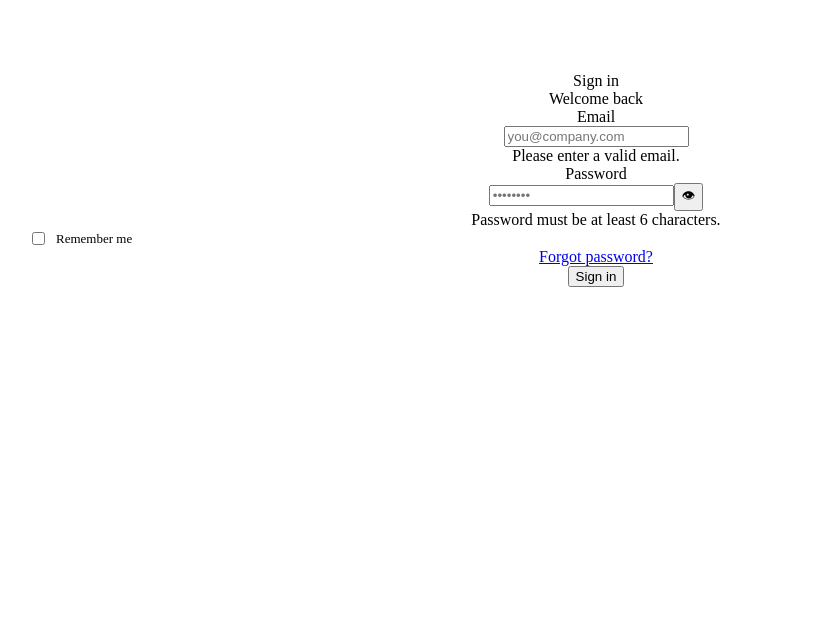
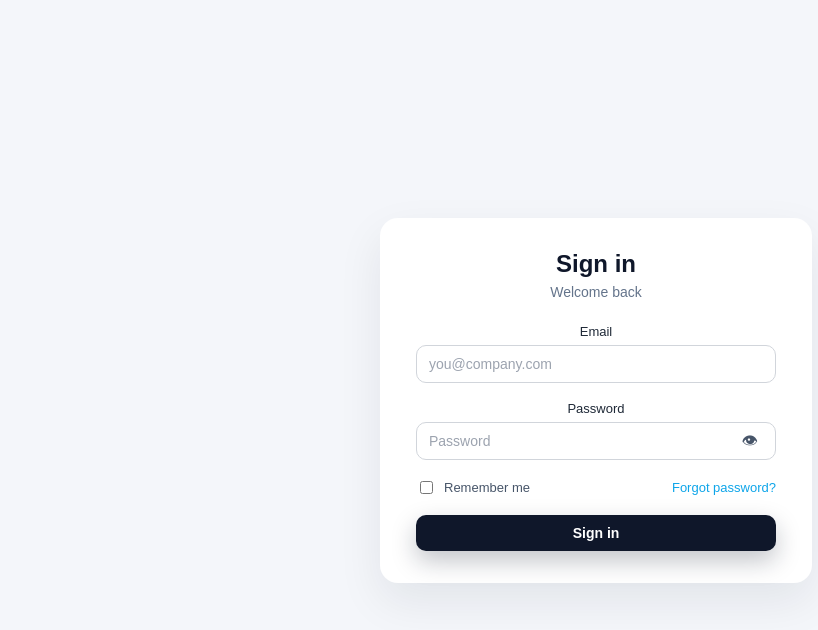
Before and after one commit to FloorBrederode/Webdevy25-26, a React (Vite) app: page /login in a window 1280 px wide. Shown: the top 630 px of the page, without its empty margins (44-862 px from the left). Built offline with nearby package versions, Linux system fonts and the light colour scheme.

Commit message:
fixed login screen

```diff
--- a/src/Login/Login.tsx
+++ b/src/Login/Login.tsx
@@ -1,127 +1,10 @@
-// import { useEffect, useState } from 'react';
-// import { canLogin } from './auth';
-
-// export default function Login({ onSuccess }) {
-//   const [email, setEmail] = useState('');
-//   const [password, setPassword] = useState('');
-//   const [remember, setRemember] = useState(false);
-//   const [showPass, setShowPass] = useState(false);
-//   const [errors, setErrors] = useState({ email: false, password: false });
-
-//   useEffect(() => {
-//     document.body.classList.add('login-page');
-//     return () => document.body.classList.remove('login-page');
-//   }, []);
-
-//   const redirect = () => {
-//     if (typeof onSuccess === 'function') {
-//       onSuccess();
-//     } else {
-//       window.location.href = 'calendar.html';
-//     }
-//   };
-
-//   const handleSubmit = (e) => {
-//     e.preventDefault();
-//     const res = canLogin(email, password);
-//     setErrors(res.errors);
-//     if (!res.ok) return;
-//     redirect();
-//   };
-
-//   return (
-//     <section className="card" aria-labelledby="loginTitle">
-//       <div className="head">
-//         <div className="title" id="loginTitle">Sign in</div>
-//         <div className="muted">Welcome back</div>
-//       </div>
-
-//       <form onSubmit={handleSubmit} noValidate>
-//         <div className="field">
-//           <label htmlFor="email">Email</label>
-//           <div className="input-wrap">
-//             <input
-//               type="email"
-//               id="email"
-//               name="email"
-//               placeholder="you@company.com"
-//               value={email}
-//               onChange={(e) => setEmail(e.target.value)}
-//               required
-//             />
-//           </div>
-//           <div className={`error ${errors.email ? 'show' : ''}`} id="emailError">
-//             Please enter a valid email.
-//           </div>
-//         </div>
-
-//         <div className="field">
-//           <label htmlFor="password">Password</label>
-//           <div className="input-wrap">
-//             <input
-//               type={showPass ? 'text' : 'password'}
-//               id="password"
-//               name="password"
-//               placeholder="••••••••"
-//               value={password}
-//               onChange={(e) => setPassword(e.target.value)}
-//               required
-//               minLength={6}
-//             />
-//             <button
-//               type="button"
-//               className="toggle-pass"
-//               aria-label="Toggle password visibility"
-//               onClick={() => setShowPass((s) => !s)}
-//             >
-//               👁
-//             </button>
-//           </div>
-//           <div className={`error ${errors.password ? 'show' : ''}`} id="passError">
-//             Password must be at least 6 characters.
-//           </div>
-//         </div>
-
-//         <div className="row">
-//           <label style={{ display: 'flex', alignItems: 'center', gap: 8, fontSize: 13 }}>
-//             <input
-//               type="checkbox"
-//               id="remember"
-//               checked={remember}
-//               onChange={(e) => setRemember(e.target.checked)}
-//             />
-//             {' '}
-//             Remember me
-//           </label>
-//           <a className="link" href="#" onClick={(e) => e.preventDefault()}>
-//             Forgot password?
-//           </a>
-//         </div>
-
-//         <div className="actions">
-//           <button className="btn primary" type="submit">Sign in</button>
-//         </div>
-//       </form>
-//     </section>
-//   );
-// }
-
-
 import React, { useEffect, useState } from 'react';
-import { canLogin } from './auth'; // TS: omit file extension
+import { useNavigate } from 'react-router-dom';
+import { canLogin, DEMO_EMAIL, DEMO_PASS, type LoginErrors } from './auth';
+import './Login.css';
 
 type LoginProps = {
   onSuccess?: () => void;
-};
-
-type ErrorsState = {
-  email: boolean;
-  password: boolean;
-};
-
-type AuthResult = {
-  ok: boolean;
-  errors: ErrorsState;
 };
 
 export default function Login({ onSuccess }: LoginProps): React.ReactElement {
@@ -129,7 +12,8 @@ export default function Login({ onSuccess }: LoginProps): React.ReactElement {
   const [password, setPassword] = useState<string>('');
   const [remember, setRemember] = useState<boolean>(false);
   const [showPass, setShowPass] = useState<boolean>(false);
-  const [errors, setErrors] = useState<ErrorsState>({ email: false, password: false });
+  const [errors, setErrors] = useState<LoginErrors>({ email: false, password: false });
+  const navigate = useNavigate();
 
   useEffect(() => {
     document.body.classList.add('login-page');
@@ -140,17 +24,15 @@ export default function Login({ onSuccess }: LoginProps): React.ReactElement {
     if (typeof onSuccess === 'function') {
       onSuccess();
     } else {
-      window.location.href = 'calendar.html';
+      navigate('/calendar');
     }
   };
 
   const handleSubmit = (e: React.FormEvent<HTMLFormElement>): void => {
     e.preventDefault();
-    // If your auth module exports a type for canLogin, prefer importing and using that
-    const res = canLogin(email, password) as AuthResult;
+    const res = canLogin(email, password);
     setErrors(res.errors);
     if (!res.ok) return;
-    // Optionally persist "remember me" here if you implement it (e.g., localStorage/session)
     redirect();
   };
 
@@ -169,9 +51,9 @@ export default function Login({ onSuccess }: LoginProps): React.ReactElement {
               type="email"
               id="email"
               name="email"
-              placeholder="you@company.com"
               value={email}
               onChange={(e: React.ChangeEvent<HTMLInputElement>) => setEmail(e.target.value)}
+              placeholder="you@company.com"
               required
             />
           </div>
@@ -187,7 +69,7 @@ export default function Login({ onSuccess }: LoginProps): React.ReactElement {
               type={showPass ? 'text' : 'password'}
               id="password"
               name="password"
-              placeholder="••••••••"
+              placeholder="Password"
               value={password}
               onChange={(e: React.ChangeEvent<HTMLInputElement>) => setPassword(e.target.value)}
               required
@@ -223,7 +105,7 @@ export default function Login({ onSuccess }: LoginProps): React.ReactElement {
             href="#"
             onClick={(e) => {
               e.preventDefault();
-              // TODO: trigger your "forgot password" flow
+              // TODO: "forgot password"
             }}
           >
             Forgot password?
```
